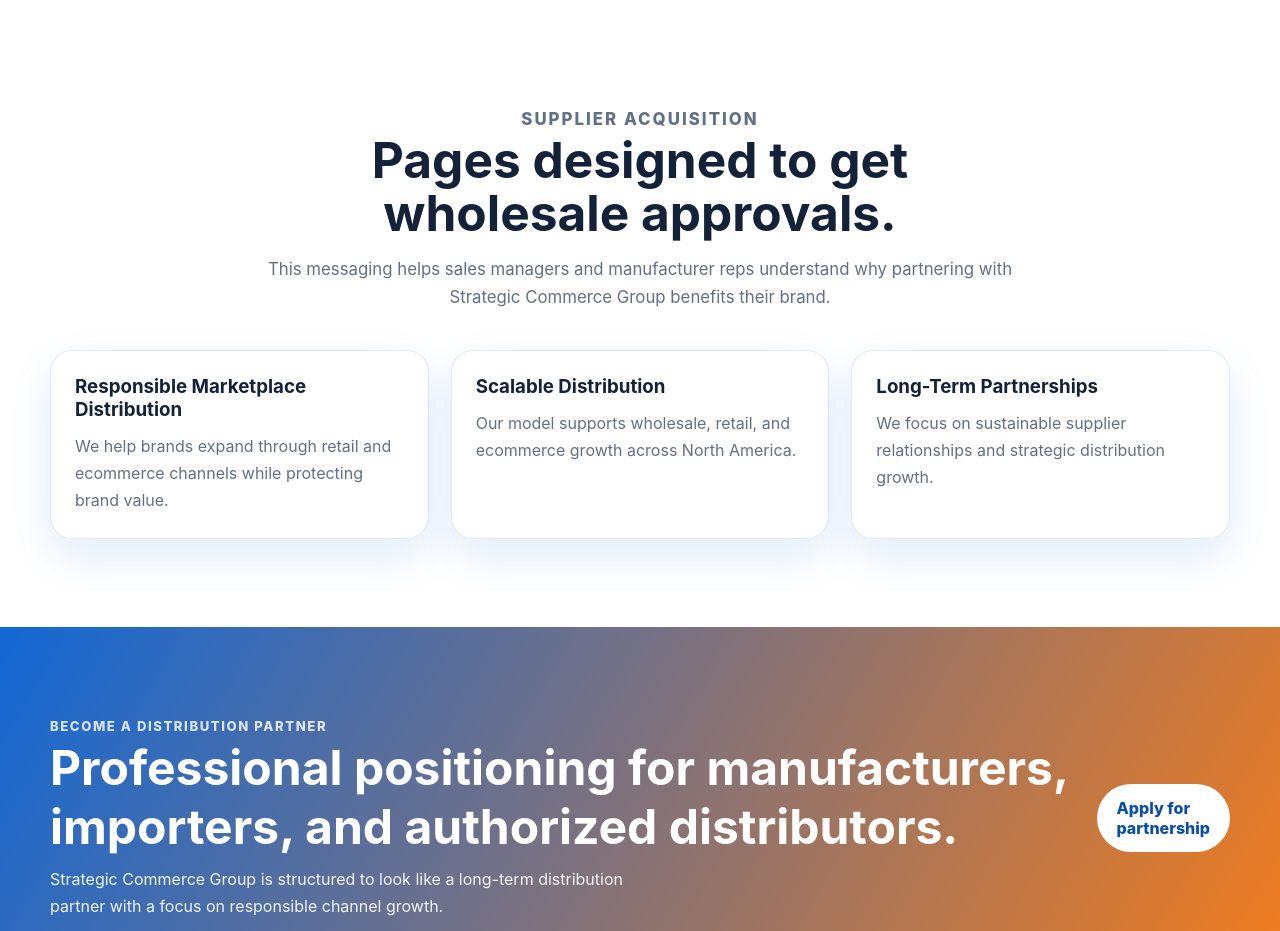
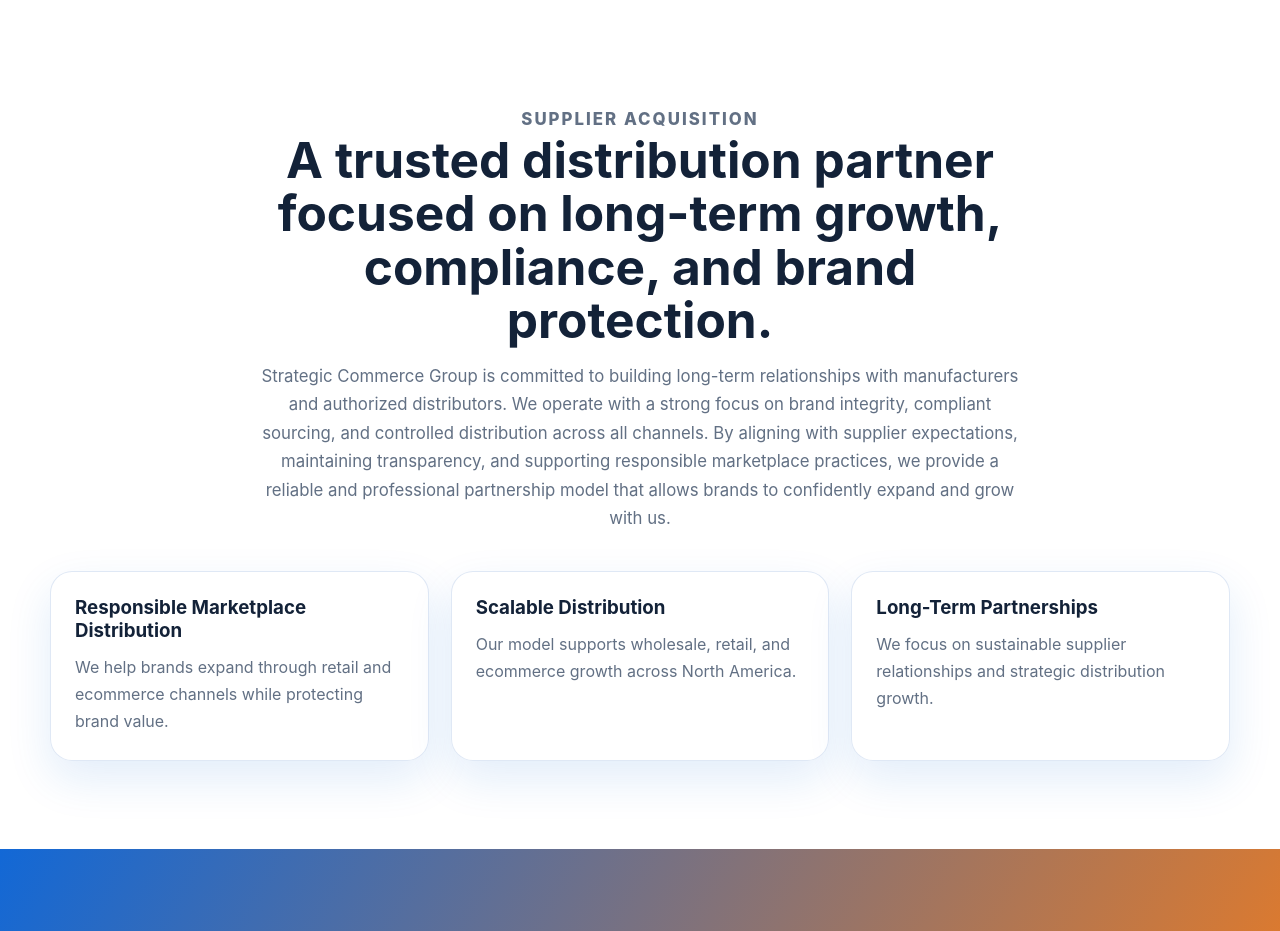
Before and after one commit to larryfelix66/strategic-commerce-group-site, a React (Vite) app: page / in a window 1280 px wide. Shown: the part 7520-8451 px from the top of the page. Built offline with nearby package versions, Linux system fonts and the light colour scheme.

Commit message:
Update App.jsx

```diff
--- a/src/App.jsx
+++ b/src/App.jsx
@@ -273,10 +273,10 @@ export default function App() {
         <section className="section" id="suppliers">
           <div className="container">
             <SectionHeading
-              eyebrow="Supplier acquisition"
-              title="Pages designed to get wholesale approvals."
-              text="This messaging helps sales managers and manufacturer reps understand why partnering with Strategic Commerce Group benefits their brand."
-            />
+  eyebrow="Supplier acquisition"
+  title="A trusted distribution partner focused on long-term growth, compliance, and brand protection."
+  text="Strategic Commerce Group is committed to building long-term relationships with manufacturers and authorized distributors. We operate with a strong focus on brand integrity, compliant sourcing, and controlled distribution across all channels. By aligning with supplier expectations, maintaining transparency, and supporting responsible marketplace practices, we provide a reliable and professional partnership model that allows brands to confidently expand and grow with us."
+/>
             <div className="grid three-up">
               {whyBrandsPartner.map((item) => (
                 <Card key={item.title} title={item.title} text={item.text} />
```
